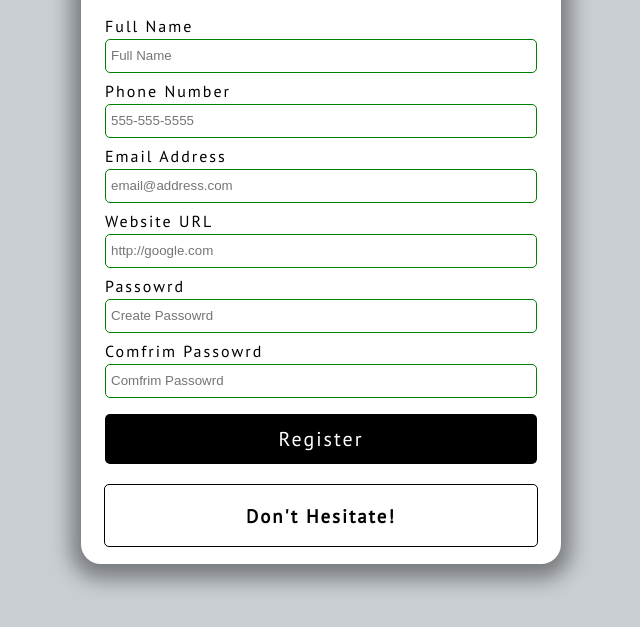
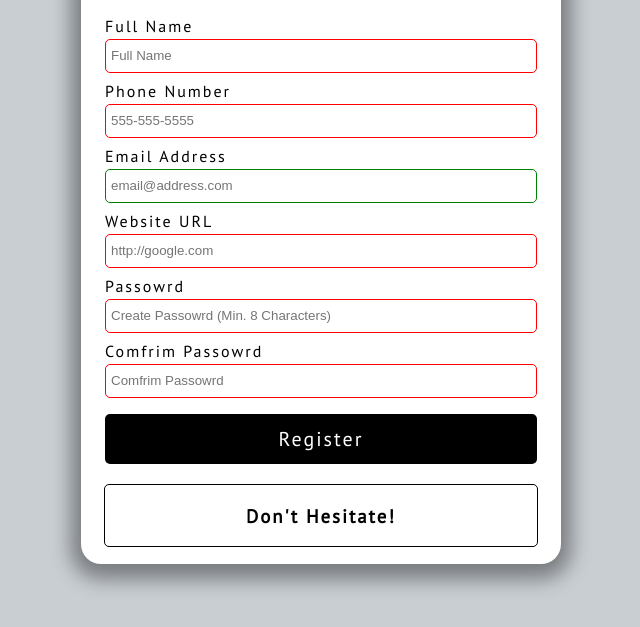
Before and after one commit to MOPEAPAHLAING/form-validator, a plain HTML site: page index.html in a window 1280 px wide. Shown: the part 151-778 px from the top of the page, without its empty margins (319-959 px from the left). Drawn offline with Linux system fonts and the light colour scheme.

Commit message:
HTML Form Validaton

```diff
--- a/index.html
+++ b/index.html
@@ -17,12 +17,14 @@
             <!-- Full Name -->
             <div class="form-group">
                 <label for="name">Full Name</label>
-                <input type="text" id="name" placeholder="Full Name">
+                <input type="text" id="name" placeholder="Full Name" required
+                    minlength="3" maxlength="100">
             </div>
             <!-- Phone Number -->
             <div class="form-group">
                 <label for="phone">Phone Number</label>
-                <input type="tel" id="phone" placeholder="555-555-5555">
+                <input type="tel" id="phone" placeholder="555-555-5555" required
+                    pattern="[0-9]{3}-[0-9]{3}-[0-9]{4}">
             </div>
             <!-- Email Address -->
             <div class="form-group">
@@ -32,17 +34,20 @@
             <!-- Website URL -->
             <div class="form-group">
                 <label for="website">Website URL</label>
-                <input type="url" id="website" placeholder="http://google.com">
+                <input type="url" id="website" placeholder="http://google.com" required>
             </div>
             <!-- Passowrd -->
             <div class="form-group">
                 <label for="password1">Passowrd</label>
-                <input type="password" id="password1" placeholder="Create Passowrd">
+                <input type="password" id="password1" placeholder="Create Passowrd (Min. 8 Characters)" required
+                    pattern="^(?=.*\d)(?=.*[a-z])(?=.*[A-Z])(?=.*[a-zA-Z]).{8,}$"
+                    title="Please include at least 1 uppercase character, 1 lowercase character, and 1 number.">
             </div>
             <!-- Confirm Password -->
             <div class="form-group">
                 <label for="password2">Comfrim Passowrd</label>
-                <input type="password" id="password2" placeholder="Comfrim Passowrd">
+                <input type="password" id="password2" placeholder="Comfrim Passowrd" required
+                    pattern="^(?=.*\d)(?=.*[a-z])(?=.*[A-Z])(?=.*[a-zA-Z]).{8,}$">
             </div>
             <button type="submit">Register</button>
         </form>
```
